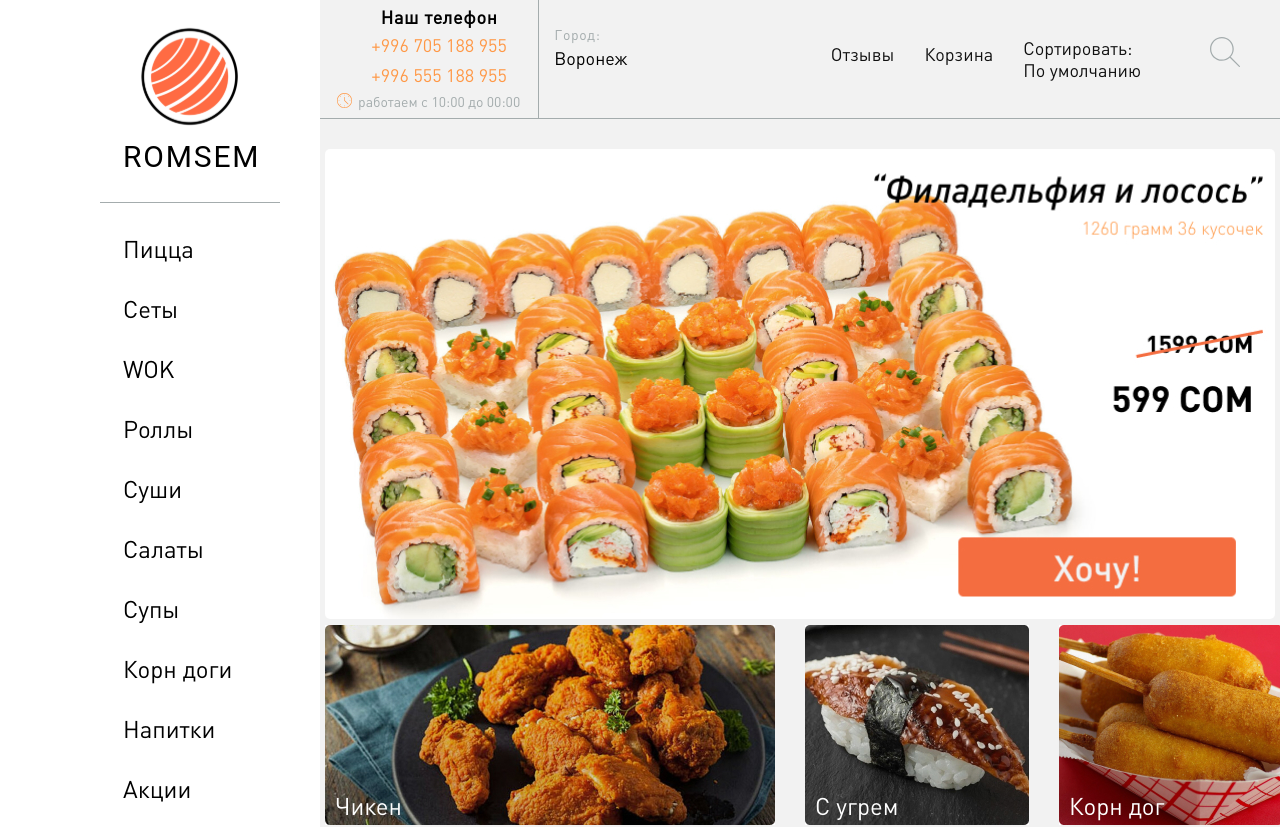
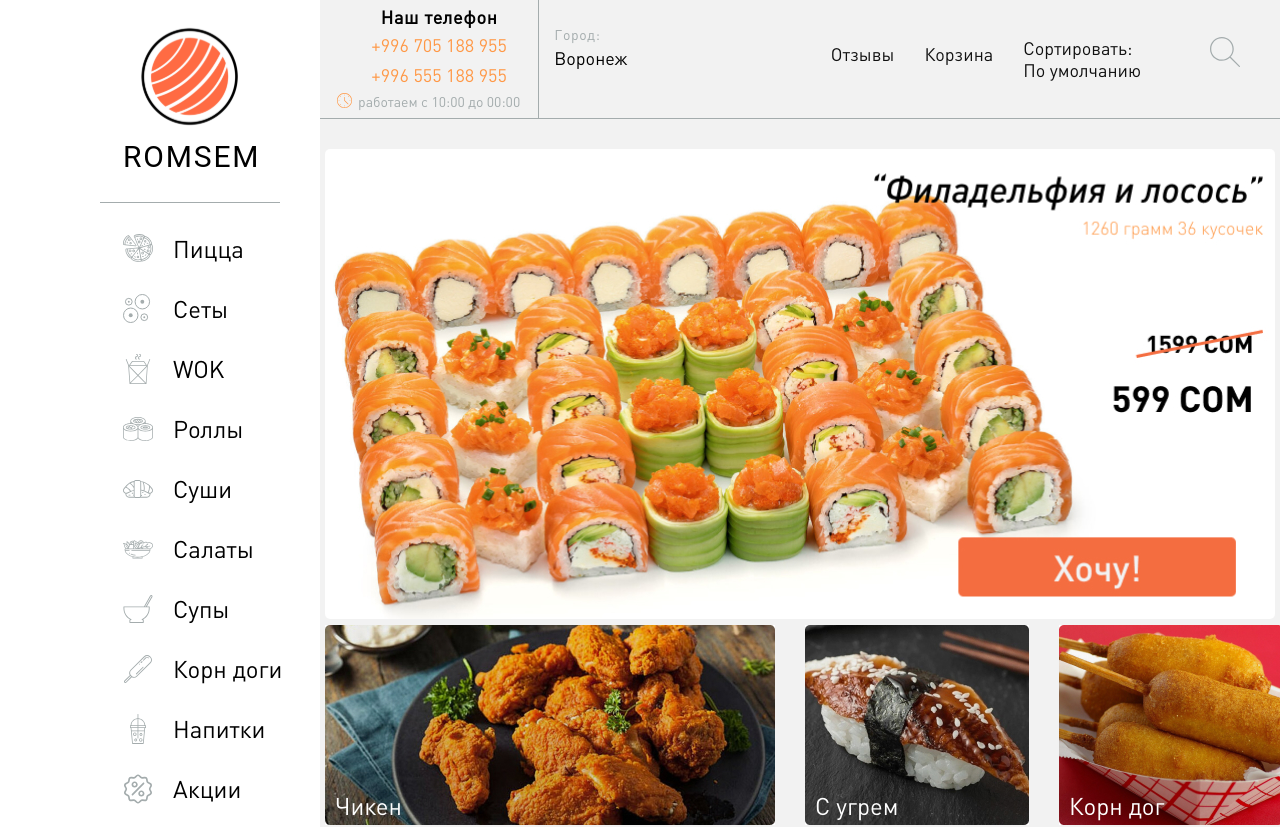
Before and after one commit to klukv/rosem-react, a React (Create React App) app: page / in a window 1280 px wide. Shown: the top 827 px of the page. Built offline with nearby package versions, Linux system fonts and the light colour scheme; data requests are answered from the project's data file.

Commit message:
fixing of sidebar(added images)

```diff
--- a/src/App.js
+++ b/src/App.js
@@ -7,18 +7,31 @@ import { Sidebar, Basket, Header, Footer } from "./components";
 import { setCategory } from "./redux/actions/actionFilters";
 import { fetchSeths } from "./redux/actions/actionSeths";
 
-const arr = [
-  "Пицца",
-  "Сеты",
-  "WOK",
-  "Роллы",
-  "Суши",
-  "Салаты",
-  "Супы",
-  "Корн доги",
-  "Напитки",
-  "Акции",
-];
+// const arr = [
+//   "Пицца",
+//   "Сеты",
+//   "WOK",
+//   "Роллы",
+//   "Суши",
+//   "Салаты",
+//   "Супы",
+//   "Корн доги",
+//   "Напитки",
+//   "Акции",
+// ];
+
+const arr = {
+  pizza: "Пицца",
+  seth: "Сеты",
+  wok: "WOK",
+  rolls: "Роллы",
+  sushi: "Суши",
+  salad: "Салаты",
+  soup: "Супы",
+  corn: "Корн доги",
+  drink: "Напитки",
+  stock: "Акции",
+};
 
 function App() {
   const dispatch = useDispatch();
--- a/src/components/Sidebar.js
+++ b/src/components/Sidebar.js
@@ -10,6 +10,9 @@ const Sidebar = React.memo(function SideBar({ items, selectCategory }) {
   const activeCategory = useSelector(
     ({ filtersReducer }) => filtersReducer.category
   );
+  const keysItems = Object.keys(items);
+  const valuesItems = Object.values(items);
+
   return (
     <div>
       <div
@@ -26,7 +29,7 @@ const Sidebar = React.memo(function SideBar({ items, selectCategory }) {
           <h2 className="sidebar__tittle">Romsem</h2>
         </div>
         <ul className="sidebar__menu">
-          {items.map((menu, index) => (
+          {valuesItems.map((menu, index) => (
             <li
               onClick={() => selectCategory(index)}
               key={`${menu}_${index}`}
@@ -36,12 +39,14 @@ const Sidebar = React.memo(function SideBar({ items, selectCategory }) {
                   : "sidebar__menu-point"
               }
             >
-              <Link to={menu === "Сеты" ? seth : ""}>{menu}</Link>
+              <span className={`${keysItems[index]}`}>
+                <Link to={menu === "Сеты" ? seth : ""}>{menu}</Link>
+              </span>
             </li>
           ))}
           {/* 1)реализовать динамичное отображение изображений для каждого пункта меню
 			(слева от каждой позиции должна быть картинка)
-			2) сделать переход на страницу с сетами */}
+			*/}
         </ul>
       </div>
     </div>
--- a/src/redux/reducers/cart.js
+++ b/src/redux/reducers/cart.js
@@ -43,7 +43,6 @@ const cart = (state = initialState, action) => {
     case "PLUS_CART_ITEM": {
       const newObj = state.items[action.payload].items[0];
       const oldTotalPrice = state.items[action.payload].totalPrice;
-
       const plusOneItem = {
         ...state.items,
         [action.payload]: {
@@ -56,13 +55,11 @@ const cart = (state = initialState, action) => {
         ...state,
         items: plusOneItem,
         totalCount: state.totalCount + 1,
-        totalPrice: state.totalPrice + oldTotalPrice,
+        totalPrice: state.totalPrice + newObj.price,
       };
     }
 
     case "MINUS_CART_ITEM": {
-      const oneSeth = state.items[action.payload].items[0];
-
       const oldObjects = state.items[action.payload].items;
       const oldTotalPrice = state.items[action.payload].items[0].price;
 
--- a/src/scss/mainW/_contentCart.scss
+++ b/src/scss/mainW/_contentCart.scss
@@ -61,7 +61,7 @@ main {
 	display: flex;
 	flex-direction: column;
 	.order {
-		width: 510px;
+		width: 600px;
 		&__name-page {
 			display: flex;
 			align-items: center;
--- a/src/scss/sidebar/_sidebar.scss
+++ b/src/scss/sidebar/_sidebar.scss
@@ -78,34 +78,34 @@ $heightIcon: 30px;
 			}
 		}
 		.pizza {
-			@include sidebarMenu($padding-left-icon, $widthIcon, $heightIcon, "");
+			@include sidebarMenu($padding-left-icon, $widthIcon, $heightIcon, "../assets/img/sidebar/pizza.svg");
 		}
 		.seth {
-			@include sidebarMenu($padding-left-icon, $widthIcon, $heightIcon, "");
+			@include sidebarMenu($padding-left-icon, $widthIcon, $heightIcon, "../assets/img/sidebar/seth.svg");
 		}
 		.wok {
-			@include sidebarMenu($padding-left-icon, $widthIcon, $heightIcon, "");
+			@include sidebarMenu($padding-left-icon, $widthIcon, $heightIcon, "../assets/img/sidebar/wok.svg");
 		}
 		.rolls {
-			@include sidebarMenu($padding-left-icon, $widthIcon, $heightIcon, "");
+			@include sidebarMenu($padding-left-icon, $widthIcon, $heightIcon, "../assets/img/sidebar/rolls.svg");
 		}
 		.sushi {
-			@include sidebarMenu($padding-left-icon, $widthIcon, $heightIcon, "");
+			@include sidebarMenu($padding-left-icon, $widthIcon, $heightIcon, "../assets/img/sidebar/sushi.svg");
 		}
 		.salad {
-			@include sidebarMenu($padding-left-icon, $widthIcon, $heightIcon, "");
+			@include sidebarMenu($padding-left-icon, $widthIcon, $heightIcon, "../assets/img/sidebar/salad.svg");
 		}
 		.soup {
-			@include sidebarMenu($padding-left-icon, $widthIcon, $heightIcon, "");
+			@include sidebarMenu($padding-left-icon, $widthIcon, $heightIcon, "../assets/img/sidebar/soup.svg");
 		}
 		.corn {
-			@include sidebarMenu($padding-left-icon, $widthIcon, $heightIcon, "");
+			@include sidebarMenu($padding-left-icon, $widthIcon, $heightIcon, "../assets/img/sidebar/corn_dog.svg");
 		}
 		.drink {
-			@include sidebarMenu($padding-left-icon, $widthIcon, $heightIcon, "");
+			@include sidebarMenu($padding-left-icon, $widthIcon, $heightIcon, "../assets/img/sidebar/drink.svg");
 		}
 		.stock {
-			@include sidebarMenu($padding-left-icon, $widthIcon, $heightIcon, "");
+			@include sidebarMenu($padding-left-icon, $widthIcon, $heightIcon, "../assets/img/sidebar/stock.svg");
 		}
 	}
 }
```
